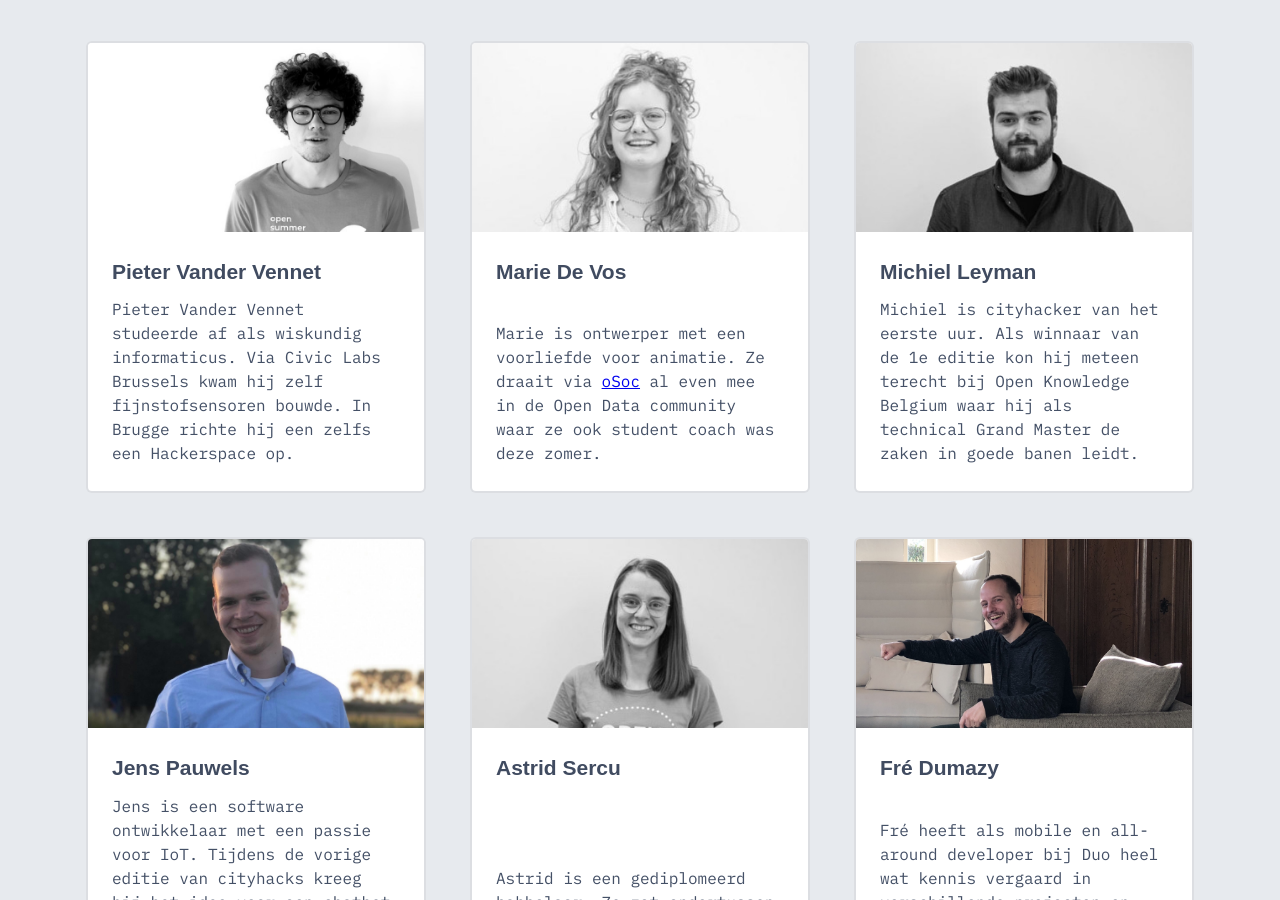
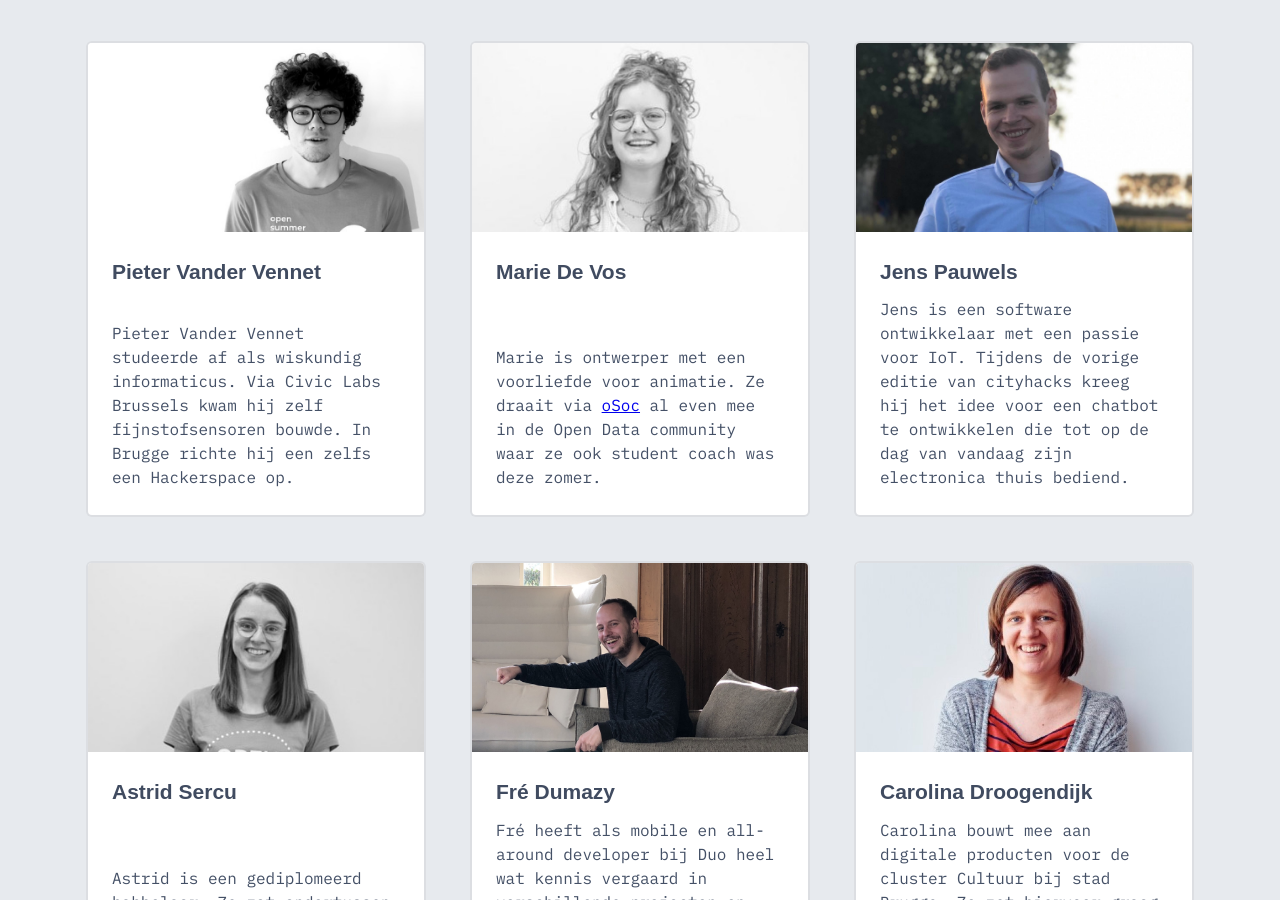
Before and after one commit to nerdlab-be/cityhacks-2019, a Jekyll site: the page built from _pages/index.markdown, in a window 1280 px wide and 900 px high, scrolled down 2933 px. Built offline with Jekyll 4.4.1, drawn with Linux system fonts in a browser that asks for light colours; some web fonts are replaced.

Commit message:
delete michiel

```diff
--- a/_data/coaches.yml
+++ b/_data/coaches.yml
@@ -7,11 +7,6 @@
   body: Marie is ontwerper met een voorliefde voor animatie. Ze draait via <a href='https://osoc.be/2019'>oSoc</a> al even mee in de Open Data community waar ze ook student coach was deze zomer.
   image: jpg/marie.jpg
   link: "hhttps://www.behance.net/mariedevos"
-
-- title: Michiel Leyman
-  body: Michiel is cityhacker van het eerste uur. Als winnaar van de 1e editie kon hij meteen terecht bij Open Knowledge Belgium waar hij als technical Grand Master de zaken in goede banen leidt.
-  image: jpg/michiel.jpg
-  link: "https://github.com/MichielLeyman"
 
 - title: Jens Pauwels
   body: Jens is een software ontwikkelaar met een passie voor IoT. Tijdens de vorige editie van cityhacks kreeg hij het idee voor een chatbot te ontwikkelen die tot op de dag van vandaag zijn electronica thuis bediend.
```
